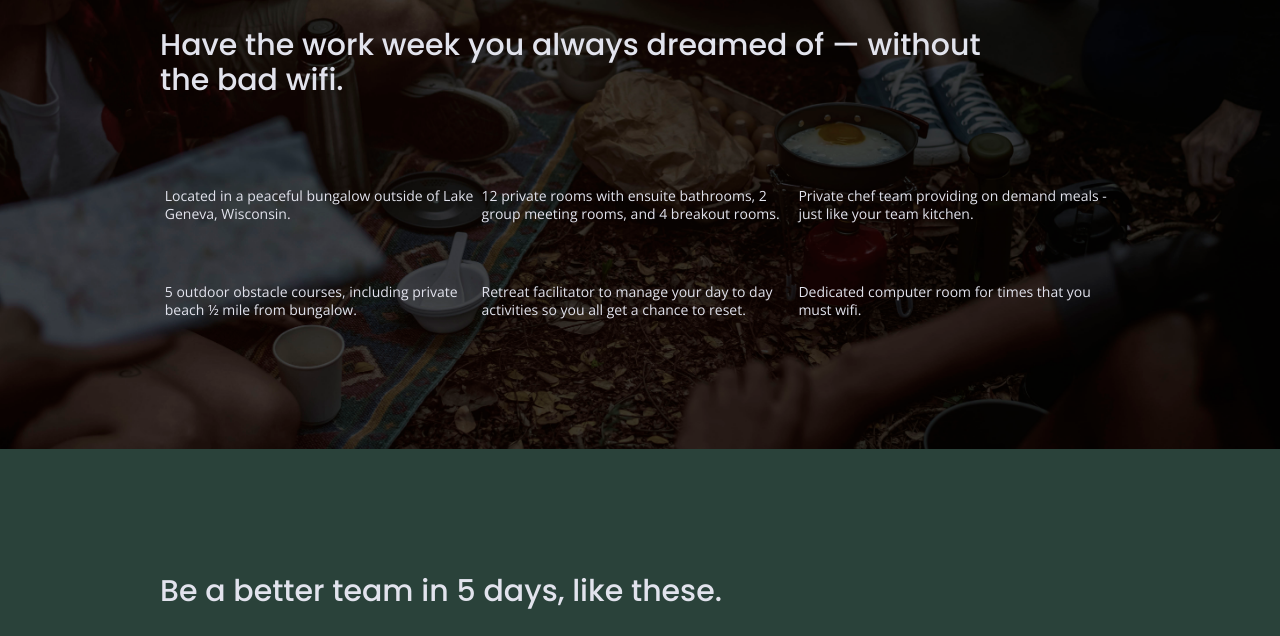
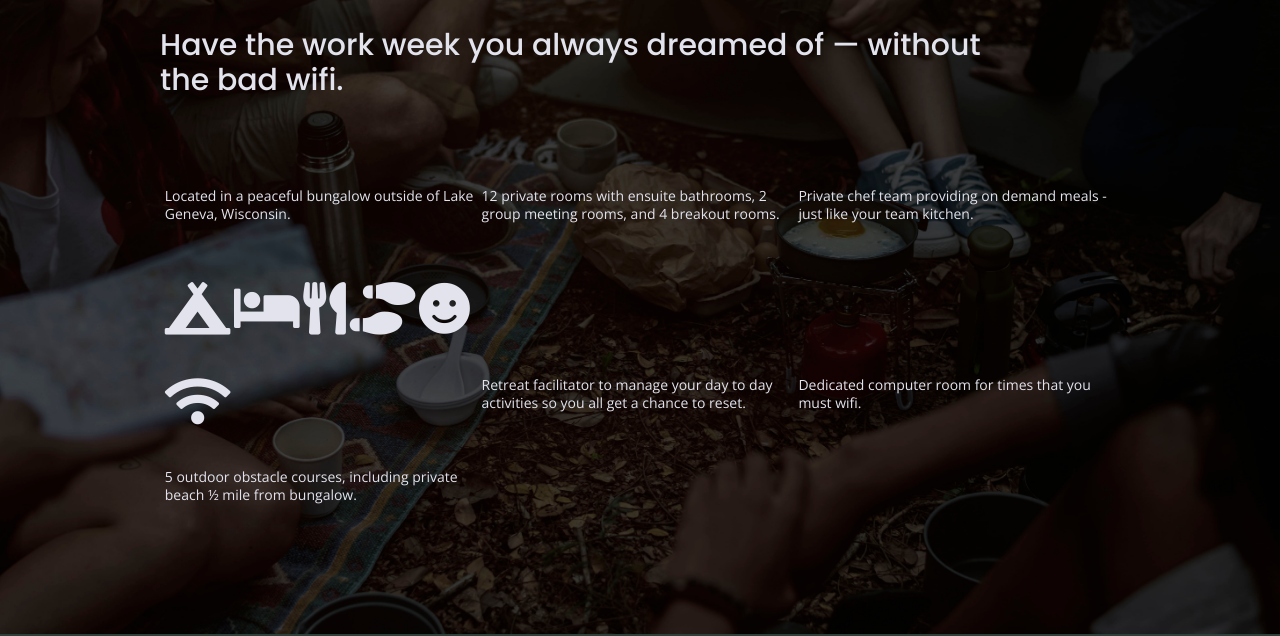
Before and after one commit to taytechs/unplugged-retreat, a website built with Parcel: page index.html in a window 1280 px wide. Shown: the part 802-1438 px from the top of the page. Built offline with nearby package versions, Linux system fonts and the light colour scheme.

Commit message:
Added font icons

```diff
--- a/css/main.css
+++ b/css/main.css
@@ -717,6 +717,11 @@ aside {
     flex-basis: 33%;
   }
 
+  .features i {
+    font-size: 3.75em;
+    margin-bottom: 40px;
+  }
+
   /* Reviews */
   .reviews article div {
     width: 42%;
--- a/index.html
+++ b/index.html
@@ -15,6 +15,10 @@
   <link rel="manifest" href="../site.webmanifest">
   <link rel="apple-touch-icon" href="../icon.png">
   <!-- Place favicon.ico in the root directory -->
+
+  <!-- FontAwesome CDN version 5.5 -->
+  <link rel="stylesheet" href="https://use.fontawesome.com/releases/v5.5.0/css/all.css"
+    integrity="sha384-B4dIYHKNBt8Bc12p+WXckhzcICo0wtJAoU8YZTY5qE0Id1GSseTk6S+L3BlXeVIU" crossorigin="anonymous">
 
   <!-- Google Fonts -->
   <link href="https://fonts.googleapis.com/css?family=Open+Sans:400,700|Poppins:500,700" rel="stylesheet">
@@ -103,7 +107,14 @@
           </article>
 
           <article>
-            <p class="fontawesome-icon"> </p>
+            <p class="fontawesome-icon">
+              <i class="fas fa-campground"></i>
+              <i class="fas fa-bed"></i>
+              <i class="fas fa-utensils"></i>
+              <i class="fas fa-shoe-prints"></i>
+              <i class="fas fa-smile"></i>
+              <i class="fas fa-wifi"></i>
+            </p>
             <p class=features-items-description> 5 outdoor obstacle courses, including private beach ½ mile from
               bungalow.
             </p>
```
Also changed, not shown: about/index.html (+5 -0 lines), faq/index.html (+6 -0 lines).
